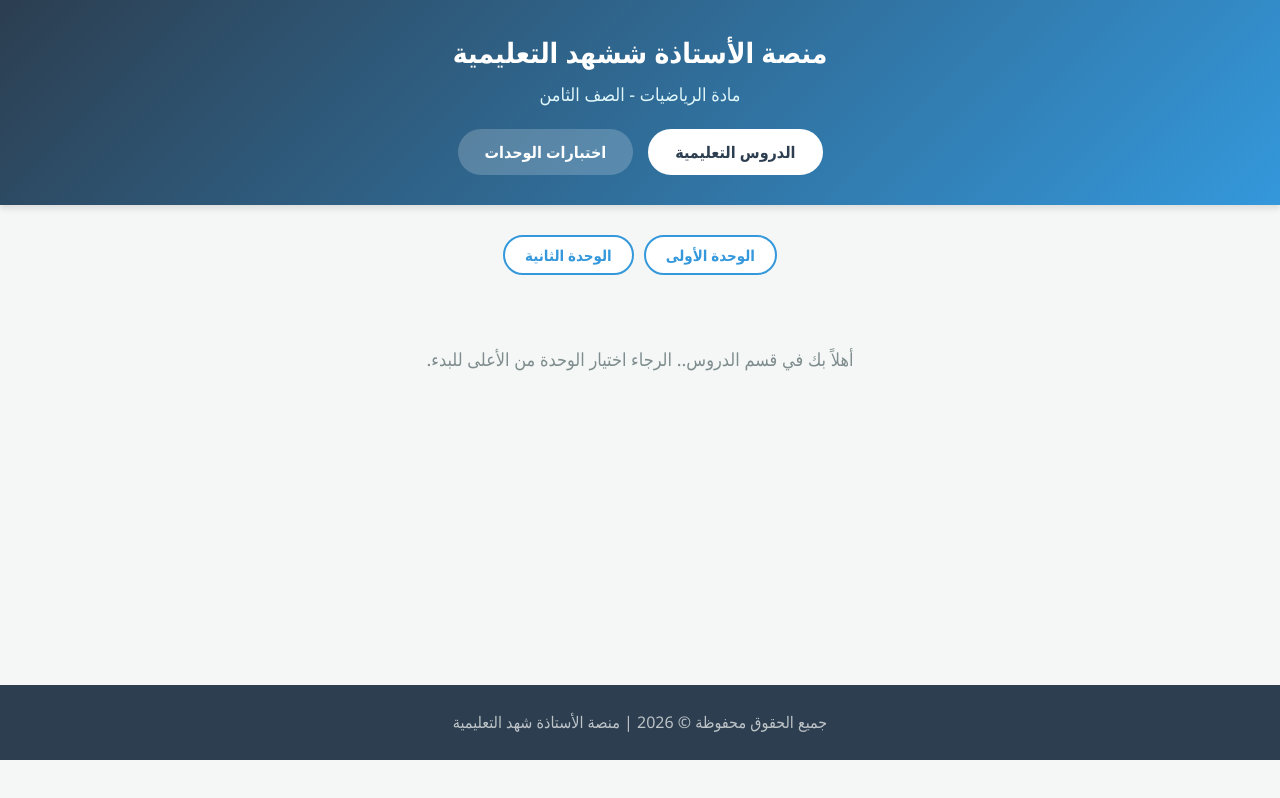
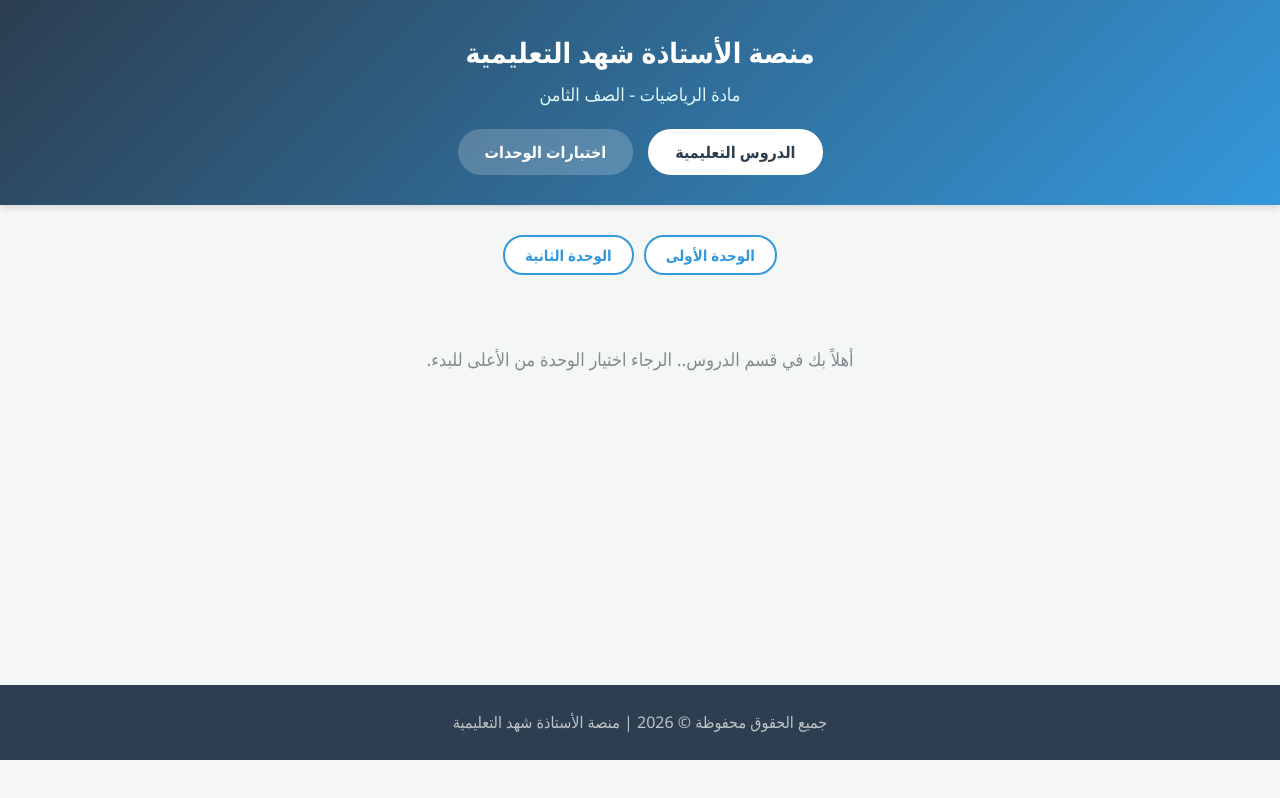
Before and after one commit to ahmadnasarsalah-cmyk/shLearn, a plain HTML site: page Platform_Project/index.html in a window 1280 px wide. Drawn offline with Linux system fonts and the light colour scheme.

Commit message:
Update index.html

```diff
--- a/Platform_Project/index.html
+++ b/Platform_Project/index.html
@@ -14,7 +14,7 @@
     <!-- الترويسة العلوية -->
     <header>
         <div class="header-titles">
-            <h1>منصة الأستاذة ششهد التعليمية</h1>
+            <h1>منصة الأستاذة شهد التعليمية</h1>
             <h2>مادة الرياضيات - الصف الثامن</h2>
         </div>
 
```
